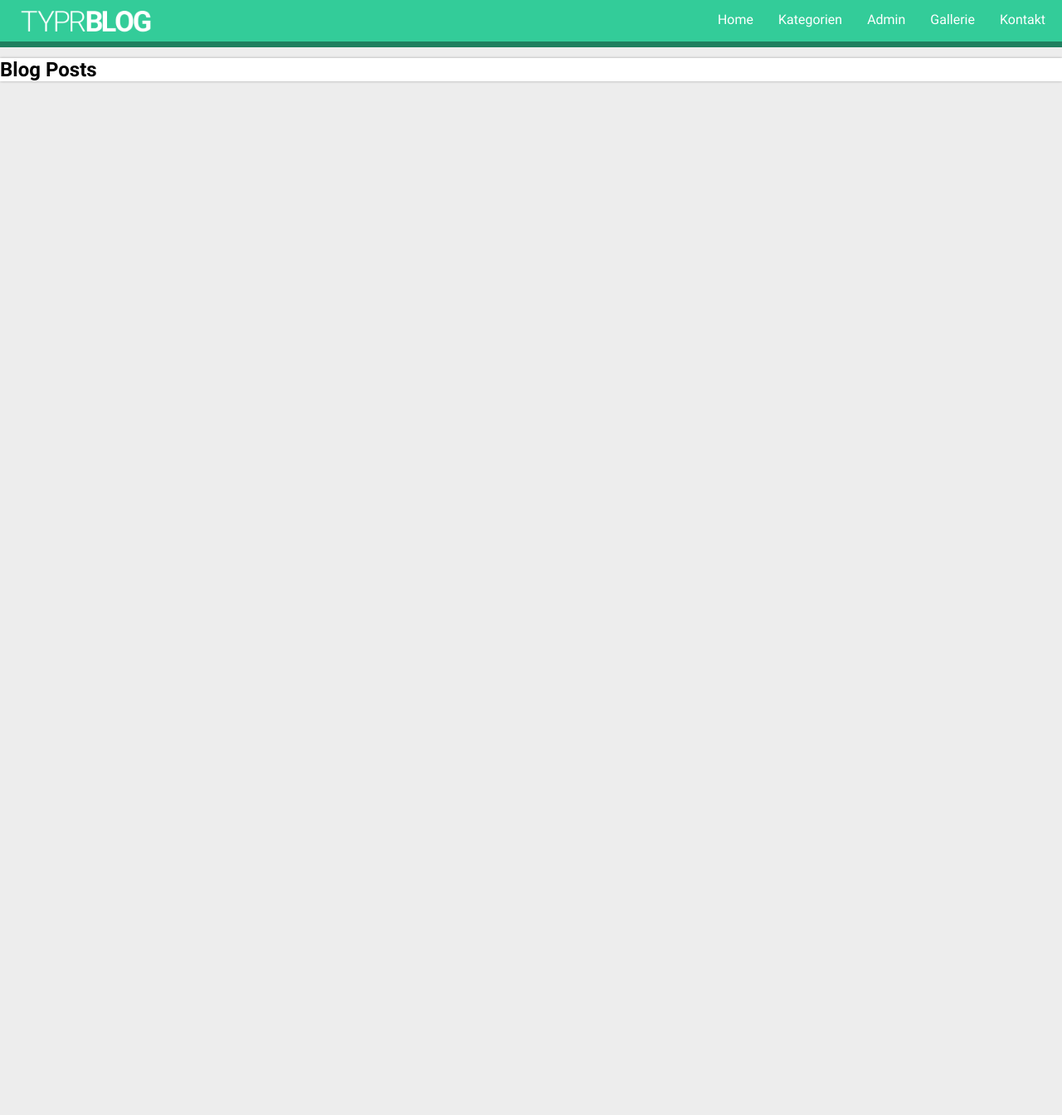
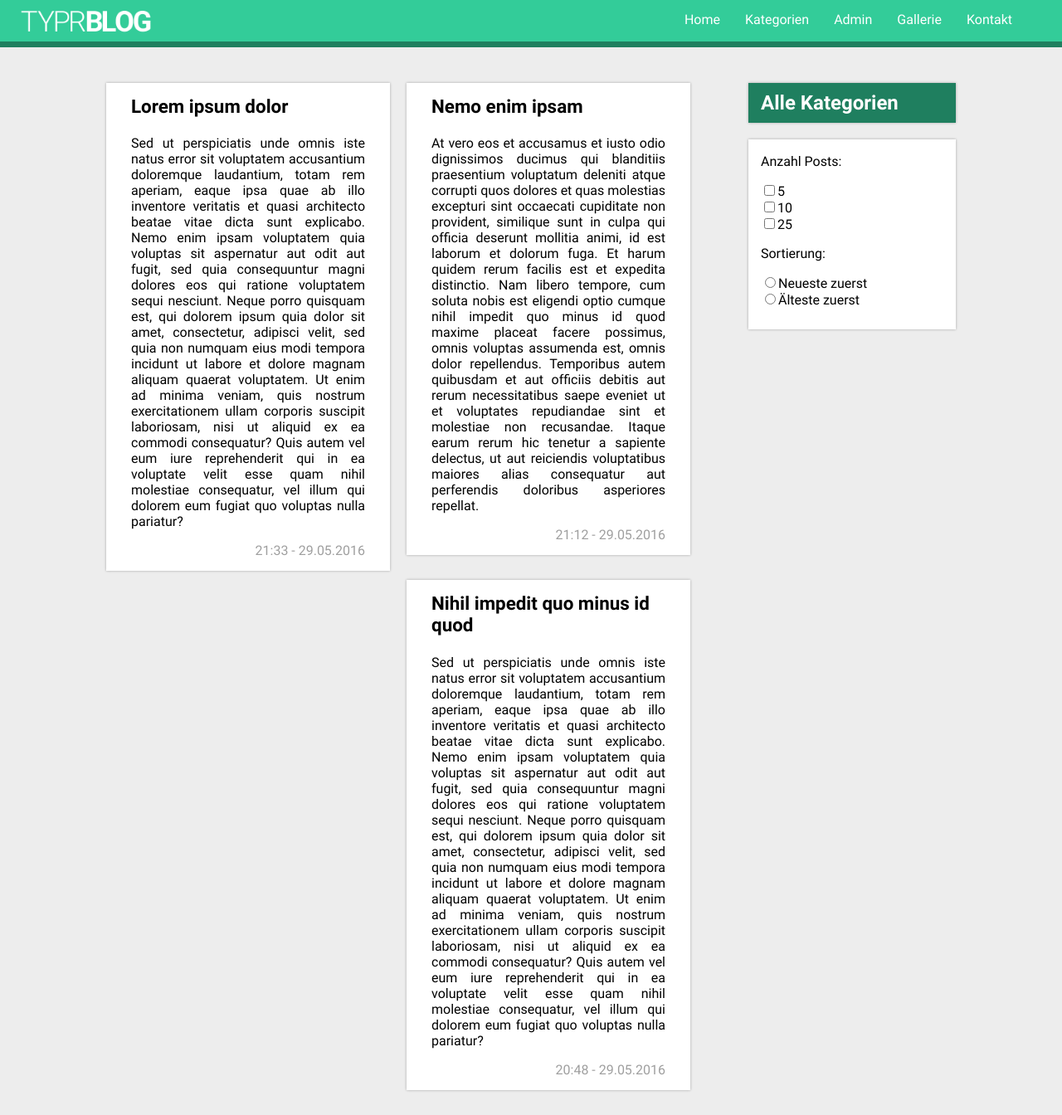
Before and after one commit to fabrop/typr, a PHP site: page /pages/blog.php in a window 1280 px wide. Shown: the whole page at 83% size. Before the commit the page ends 100 px from the top, so only its background shows below. Run offline with PHP 8.4, Linux system fonts and the light colour scheme.

Commit message:
blog css

```diff
--- a/css/blog.css
+++ b/css/blog.css
@@ -8,7 +8,7 @@ body {
 	background-color: #33cc99;
 	color: white;
 	box-shadow: 0px 7px 0px #1f7f5f;
-	height: 30px;
+	height: 50px;
 	padding: 14px 20px 6px 20px;
 }
 #logo {
@@ -64,3 +64,59 @@ body {
 	background-color: #33cc99;
 	box-shadow: 0px 7px 0px #1f7f5f;
 }
+
+#wrapper {
+    width: 80%;
+    margin: 50px auto;
+}
+#content {
+    display: block;
+    width: calc(100% - 300px);
+    float: left;
+}
+#sidebar {
+    width: 250px;
+    margin-left: 50px;
+    float: right;
+}
+
+#sidebar-tag, .article-heading {
+    margin-top: 0;
+}
+article {
+    padding: 15px 30px 15px 30px;
+    margin: 0 20px 30px 0;
+    width: calc(50% - 20px);
+    float: left;
+    box-sizing: border-box;
+}
+.article-heading {
+    font-size: 1.4em;
+}
+.article-text {
+    text-align: justify;
+}
+.date {
+    margin-bottom: 0;
+    text-align: right;
+    color: #9f9f9f;
+}
+
+#sidebar-tagcard {
+    background-color: #1f7f5f;
+    color: white;
+    padding: 10px 15px;
+}
+#sidebar-tag {
+    margin: 0;
+}
+#sidebar ul {
+    list-style: none;
+    padding: 0;
+}
+
+#sidebar-formcard {
+    box-sizing: border-box;
+    padding: 1px 15px 10px;
+    margin-top: 20px;
+}
--- a/css/main.css
+++ b/css/main.css
@@ -17,6 +17,10 @@
     font-family: Roboto;
     src: url(../fonts/Roboto-Bold.ttf);
     font-weight: 700;
+}
+
+* {
+    box-sizing: border-box;
 }
 
 body {
--- a/pages/blog.php
+++ b/pages/blog.php
@@ -39,32 +39,39 @@
         <div id="wrapper">
 
             <div id="content">
-                <div class="card">
-                    <h2 id="heading">Blog Posts</h2>
-                </div>
                 <article class="card article">
-                    <h3 class="article-heading"></h3>
-                    <p class="article-text"></p>
-                    <p class="date"></p>
+                    <h3 class="article-heading">Lorem ipsum dolor</h3>
+                    <p class="article-text">Sed ut perspiciatis unde omnis iste natus error sit voluptatem accusantium doloremque laudantium, totam rem aperiam, eaque ipsa quae ab illo inventore veritatis et quasi architecto beatae vitae dicta sunt explicabo. Nemo enim ipsam voluptatem quia voluptas sit aspernatur aut odit aut fugit, sed quia consequuntur magni dolores eos qui ratione voluptatem sequi nesciunt. Neque porro quisquam est, qui dolorem ipsum quia dolor sit amet, consectetur, adipisci velit, sed quia non numquam eius modi tempora incidunt ut labore et dolore magnam aliquam quaerat voluptatem. Ut enim ad minima veniam, quis nostrum exercitationem ullam corporis suscipit laboriosam, nisi ut aliquid ex ea commodi consequatur? Quis autem vel eum iure reprehenderit qui in ea voluptate velit esse quam nihil molestiae consequatur, vel illum qui dolorem eum fugiat quo voluptas nulla pariatur?</p>
+                    <p class="date">21:33 - 29.05.2016</p>
                 </article>
                 <article class="card article">
-                    <h3 class="article-heading"></h3>
-                    <p class="article-text"></p>
-                    <p class="date"></p>
+                    <h3 class="article-heading">Nemo enim ipsam</h3>
+                    <p class="article-text">At vero eos et accusamus et iusto odio dignissimos ducimus qui blanditiis praesentium voluptatum deleniti atque corrupti quos dolores et quas molestias excepturi sint occaecati cupiditate non provident, similique sunt in culpa qui officia deserunt mollitia animi, id est laborum et dolorum fuga. Et harum quidem rerum facilis est et expedita distinctio. Nam libero tempore, cum soluta nobis est eligendi optio cumque nihil impedit quo minus id quod maxime placeat facere possimus, omnis voluptas assumenda est, omnis dolor repellendus. Temporibus autem quibusdam et aut officiis debitis aut rerum necessitatibus saepe eveniet ut et voluptates repudiandae sint et molestiae non recusandae. Itaque earum rerum hic tenetur a sapiente delectus, ut aut reiciendis voluptatibus maiores alias consequatur aut perferendis doloribus asperiores repellat.</p>
+                    <p class="date">21:12 - 29.05.2016</p>
                 </article>
                 <article class="card article">
-                    <h3 class="article-heading"></h3>
-                    <p class="article-text"></p>
-                    <p class="date"></p>
+                    <h3 class="article-heading">Nihil impedit quo minus id quod</h3>
+                    <p class="article-text">Sed ut perspiciatis unde omnis iste natus error sit voluptatem accusantium doloremque laudantium, totam rem aperiam, eaque ipsa quae ab illo inventore veritatis et quasi architecto beatae vitae dicta sunt explicabo. Nemo enim ipsam voluptatem quia voluptas sit aspernatur aut odit aut fugit, sed quia consequuntur magni dolores eos qui ratione voluptatem sequi nesciunt. Neque porro quisquam est, qui dolorem ipsum quia dolor sit amet, consectetur, adipisci velit, sed quia non numquam eius modi tempora incidunt ut labore et dolore magnam aliquam quaerat voluptatem. Ut enim ad minima veniam, quis nostrum exercitationem ullam corporis suscipit laboriosam, nisi ut aliquid ex ea commodi consequatur? Quis autem vel eum iure reprehenderit qui in ea voluptate velit esse quam nihil molestiae consequatur, vel illum qui dolorem eum fugiat quo voluptas nulla pariatur?</p>
+                    <p class="date">20:48 - 29.05.2016</p>
                 </article>
             </div>
 
             <div id="sidebar">
-                <div class="card">
-
+                <div class="card" id="sidebar-tagcard">
+                    <h2 id="sidebar-tag">Alle Kategorien</h2>
                 </div>
-                <div class="card">
-
+                <div class="card" id="sidebar-formcard">
+                    <p>Anzahl Posts:</p>
+                    <ul>
+                        <li><input type="checkbox">5</li>
+                        <li><input type="checkbox">10</li>
+                        <li><input type="checkbox">25</li>
+                    </ul>
+                    <p>Sortierung:</p>
+                    <ul>
+                        <li><input type=radio>Neueste zuerst</li>
+                        <li><input type=radio>&Auml;lteste zuerst</li>
+                    </ul>
                 </div>
             </div>
 
```
